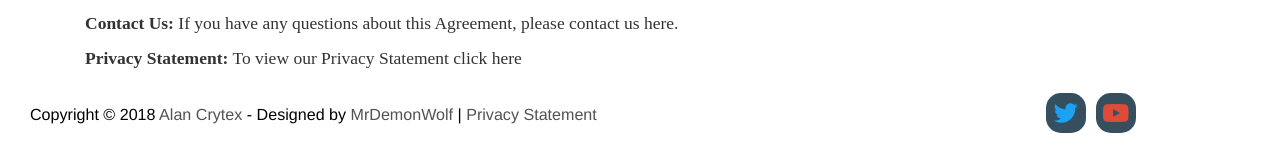
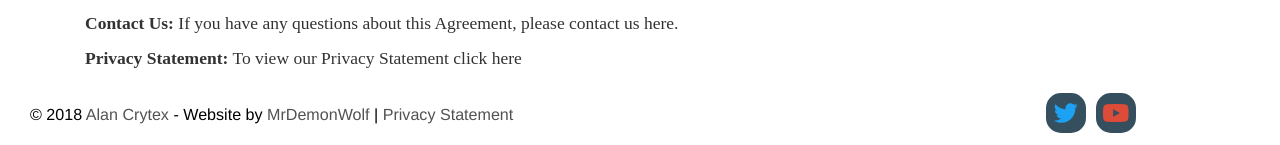
Before and after one commit to AlanCrytex/alancrytex.github.io, a Jekyll site: the page built from terms-of-service.html, in a window 1280 px wide. Shown: the part 1033-1178 px from the top of the page. Built offline with Jekyll 4.4.1, drawn with Linux system fonts in a browser that asks for light colours.

Commit message:
Fixed footer.

```diff
--- a/_config.yaml
+++ b/_config.yaml
@@ -25,8 +25,6 @@ brand-color: '#354f5e'
 # Build settings
 markdown: kramdown
 permalink: pretty # Enabled pretty urls /test/ other then test.html
-plugins:
-  # - jekyll-feed
 exclude:
   - Gemfile
   - Gemfile.lock
--- a/_layouts/default.html
+++ b/_layouts/default.html
@@ -132,13 +132,12 @@
     <div class="container-fluid">
       <!-- Copyright -->
       <div class="col-md-7 col-sm-12">
-        <div class="footer-copyright"> Copyright ©
+        <div class="footer-copyright"> ©
           <script>
-            document.write("" + new Date().getFullYear());
-
+            document.write(new Date().getFullYear());
           </script>
           <a href="{{ site.subpath }}/">{{ site.title }}</a>
-          <span>- Designed by
+          <span>- Website by
             <a href="https://mrdemonwolf.me">MrDemonWolf</a> |
             <a href="{{ site.subpath }}/legal/privacy-statement/">Privacy Statement</a>
           </span>
```
